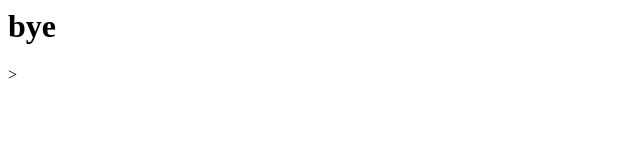
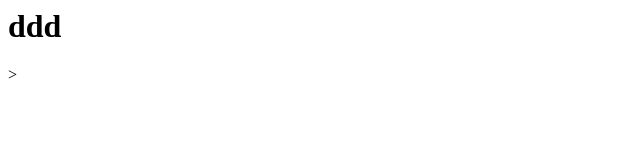
Before and after one commit to leeeinyoung/learn-github, a plain HTML site: page index.html in a window 1280 px wide. Shown: the full height of the page, 0-640 px from the left. Drawn offline with Linux system fonts and the light colour scheme.

Commit message:
Update index.html

```diff
--- a/index.html
+++ b/index.html
@@ -1 +1 @@
-<h1>bye</h1>>
+<h1>ddd</h1>>
```
